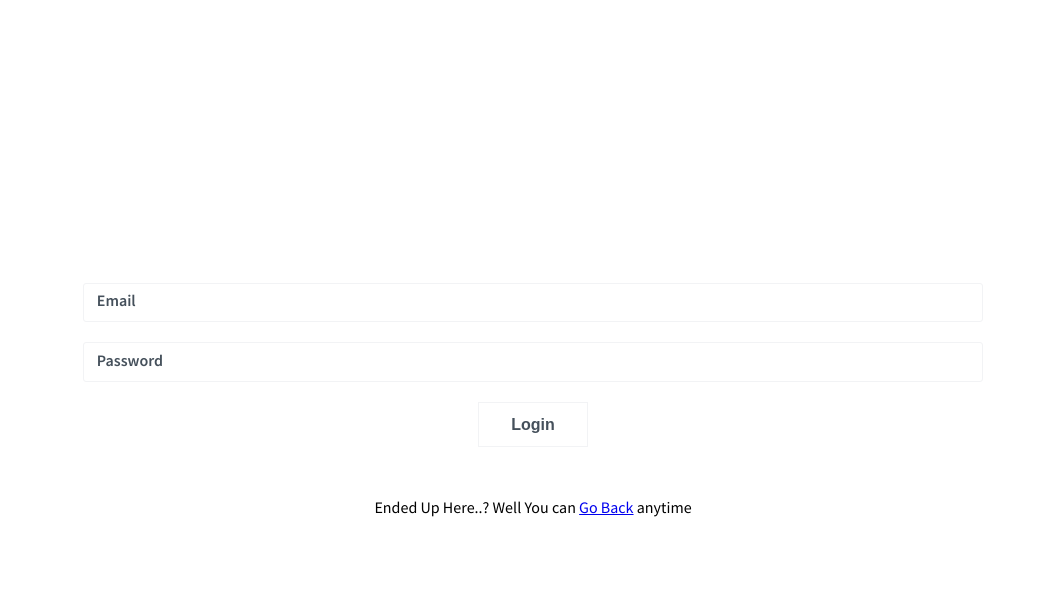
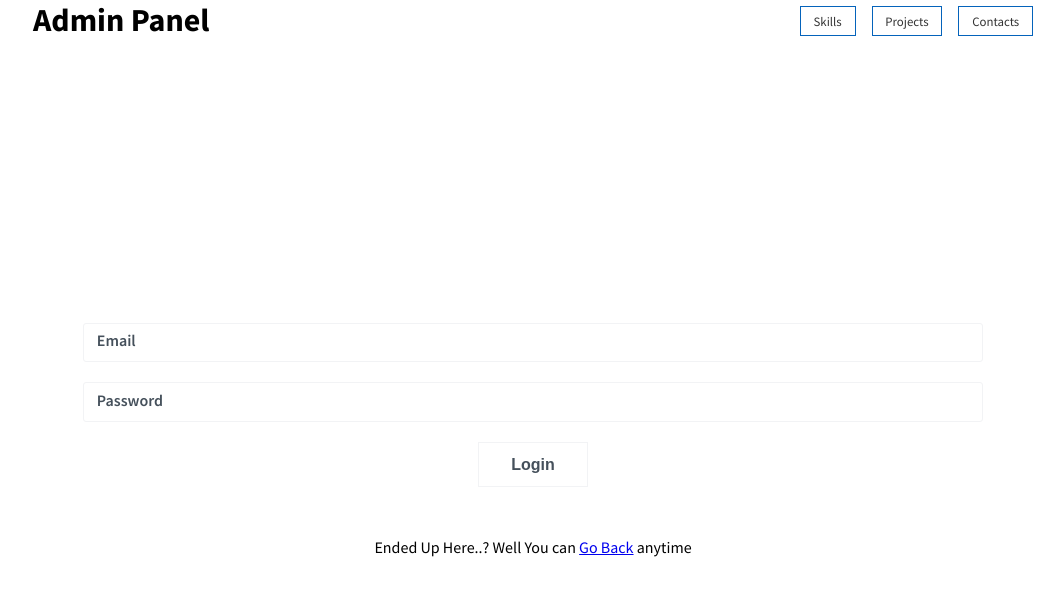
Before and after one commit to ShivangamSoni/portfolio, a Next.js app: page /Admin/SignIn in a window 1280 px wide. Shown: the top 596 px of the page, without its empty margins (107-1171 px from the left). Built offline with nearby package versions, Linux system fonts and the light colour scheme; no server answers.

Commit message:
Add: Session Provider for Admin Part

```diff
--- a/pages/Admin/SignIn.tsx
+++ b/pages/Admin/SignIn.tsx
@@ -4,6 +4,7 @@ import type { NextPageWithLayout } from "../_app";
 import Head from "next/head";
 import { unstable_getServerSession } from "next-auth";
 
+import AdminLayout from "../../src/Layout/AdminLayout";
 import { authOptions } from "../api/auth/[...nextauth]";
 import AdminSignIn from "../../src/Admin/auth/SignIn";
 
@@ -20,7 +21,7 @@ const AdminSignInPage: NextPageWithLayout = () => {
 };
 
 AdminSignInPage.getLayout = (page: ReactElement) => {
-    return page;
+    return <AdminLayout>{page}</AdminLayout>;
 };
 
 export default AdminSignInPage;
--- a/pages/_app.tsx
+++ b/pages/_app.tsx
@@ -7,8 +7,6 @@ import "../src/Common/globalStyles.css";
 import Layout from "../src/Layout/Layout";
 import { ThemeProvider } from "styled-components";
 import THEME from "../src/Layout/Theme";
-import { SessionProvider } from "next-auth/react";
-import { Session } from "next-auth";
 
 export type NextPageWithLayout<P = {}, IP = P> = NextPage<P, IP> & {
     getLayout?: (page: ReactElement) => ReactNode;
@@ -35,12 +33,9 @@ export default function App({ Component, pageProps }: AppPropsWithLayout) {
                 />
             </Head>
 
-            {/* @ts-expect-error */}
-            <SessionProvider session={pageProps.session}>
-                <ThemeProvider theme={THEME}>
-                    {getLayout(<Component {...pageProps} />)}
-                </ThemeProvider>
-            </SessionProvider>
+            <ThemeProvider theme={THEME}>
+                {getLayout(<Component {...pageProps} />)}
+            </ThemeProvider>
         </>
     );
 }
--- a/src/Layout/AdminLayout/index.tsx
+++ b/src/Layout/AdminLayout/index.tsx
@@ -1,13 +1,20 @@
+import { SessionProvider } from "next-auth/react";
 import type { FC, ReactNode } from "react";
+import { Children } from "react";
 import AdminHeader from "../../Site/AdminHeader";
 import { Wrapper } from "./Styled";
 
 const AdminLayout: FC<{ children: ReactNode }> = ({ children }) => {
+    // @ts-expect-error
+    const session = Children.toArray(children)[0]?.props?.session;
+
     return (
-        <Wrapper>
-            <AdminHeader />
-            {children}
-        </Wrapper>
+        <SessionProvider session={session}>
+            <Wrapper>
+                <AdminHeader />
+                {children}
+            </Wrapper>
+        </SessionProvider>
     );
 };
 
```
